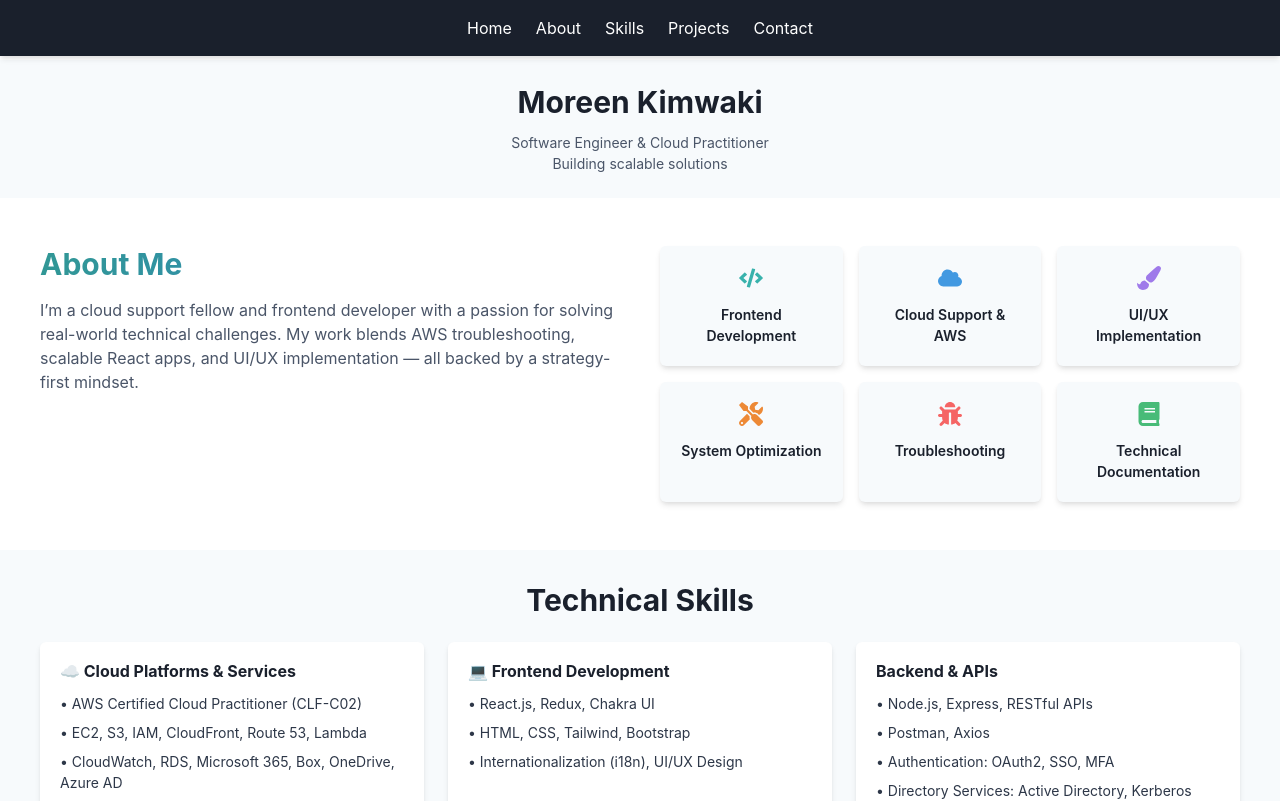
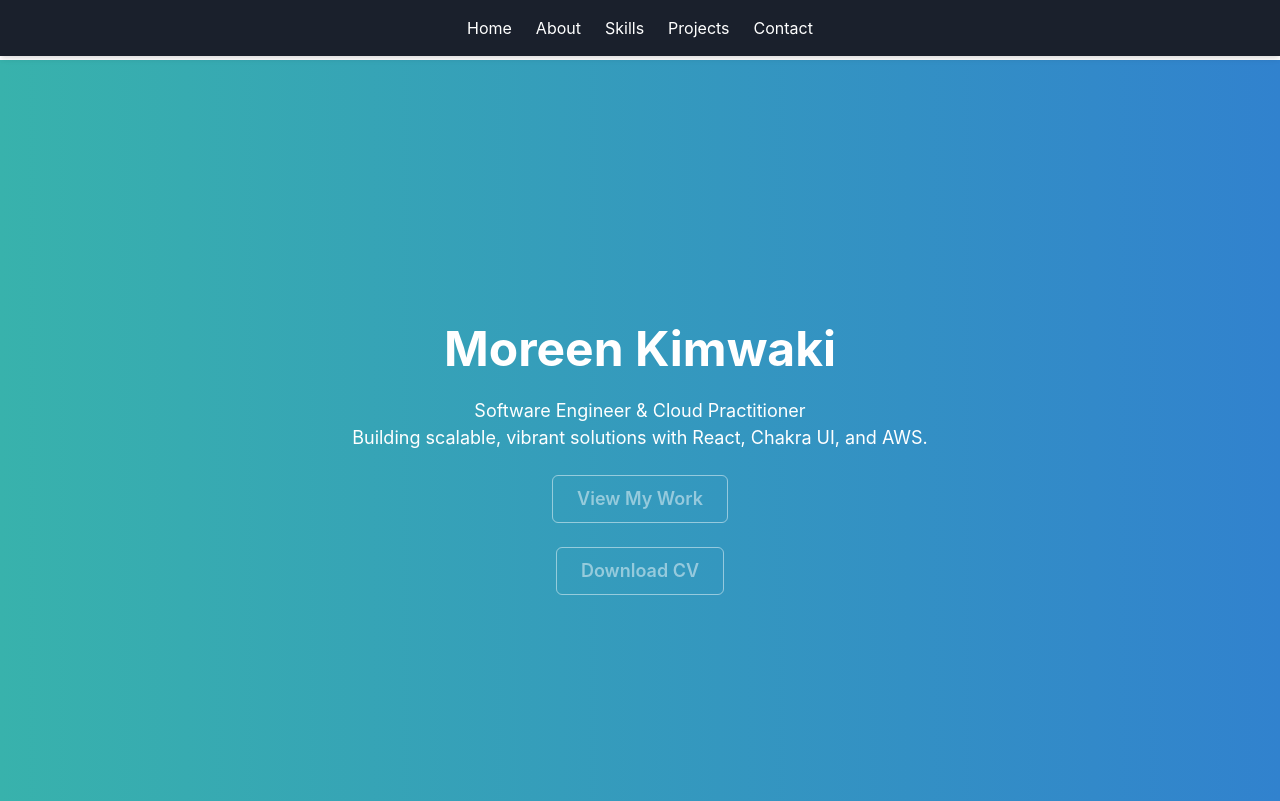
Before and after one commit to moreenkim/personal-portfolio, a React (Create React App) app: page / in a window 1280 px wide. Shown: the top 801 px of the page. Built offline with nearby package versions, Linux system fonts and the light colour scheme.

Commit message:
add styling to the main home page

```diff
--- a/src/sections/Home.js
+++ b/src/sections/Home.js
@@ -1,16 +1,65 @@
-import { Box, Heading, Text } from '@chakra-ui/react';
+import {
+  Box,
+  Heading,
+  Text,
+  Button,
+  VStack,
+  useColorModeValue,
+} from '@chakra-ui/react';
+import { motion } from 'framer-motion';
+
+const MotionBox = motion(Box);
 
 const Home = () => {
+  const bgGradient = useColorModeValue(
+    'linear(to-r, teal.400, blue.500)',
+    'linear(to-r, teal.600, purple.700)'
+  );
+
   return (
-    <Box py={6} px={4} bg="gray.50">
-      <Box maxW="600px" mx="auto" textAlign="center">
-        <Heading size="lg" mb={3}>Moreen Kimwaki</Heading>
-        <Text fontSize="sm" color="gray.600">
-      Software Engineer & Cloud Practitioner <br />
-
-      Building scalable solutions
-        </Text>
-      </Box>
+    <Box
+      minH="100vh"
+      bgGradient={bgGradient}
+      display="flex"
+      alignItems="center"
+      justifyContent="center"
+      px={4}
+    >
+      <MotionBox
+        initial={{ opacity: 0, y: 30 }}
+        animate={{ opacity: 1, y: 0 }}
+        transition={{ duration: 0.8 }}
+        textAlign="center"
+        color="white"
+      >
+        <VStack spacing={6}>
+          <Heading size="2xl" fontWeight="bold">
+            Moreen Kimwaki
+          </Heading>
+          <Text fontSize="lg" maxW="600px">
+            Software Engineer & Cloud Practitioner <br />
+            Building scalable, vibrant solutions with React, Chakra UI, and AWS.
+          </Text>
+          <Button
+            size="lg"
+            colorScheme="whiteAlpha"
+            variant="outline"
+            _hover={{ bg: 'whiteAlpha.300', transform: 'scale(1.05)' }}
+          >
+            View My Work
+          </Button>
+          <a href="/Moreen_N_Kimwaki_cv.pdf" download>
+    <Button
+      size="lg"
+      colorScheme="whiteAlpha"
+      variant="outline"
+      _hover={{ bg: 'whiteAlpha.300', transform: 'scale(1.05)' }}
+    >
+      Download CV
+    </Button>
+  </a>
+        </VStack>
+      </MotionBox>
     </Box>
   );
 };
```
